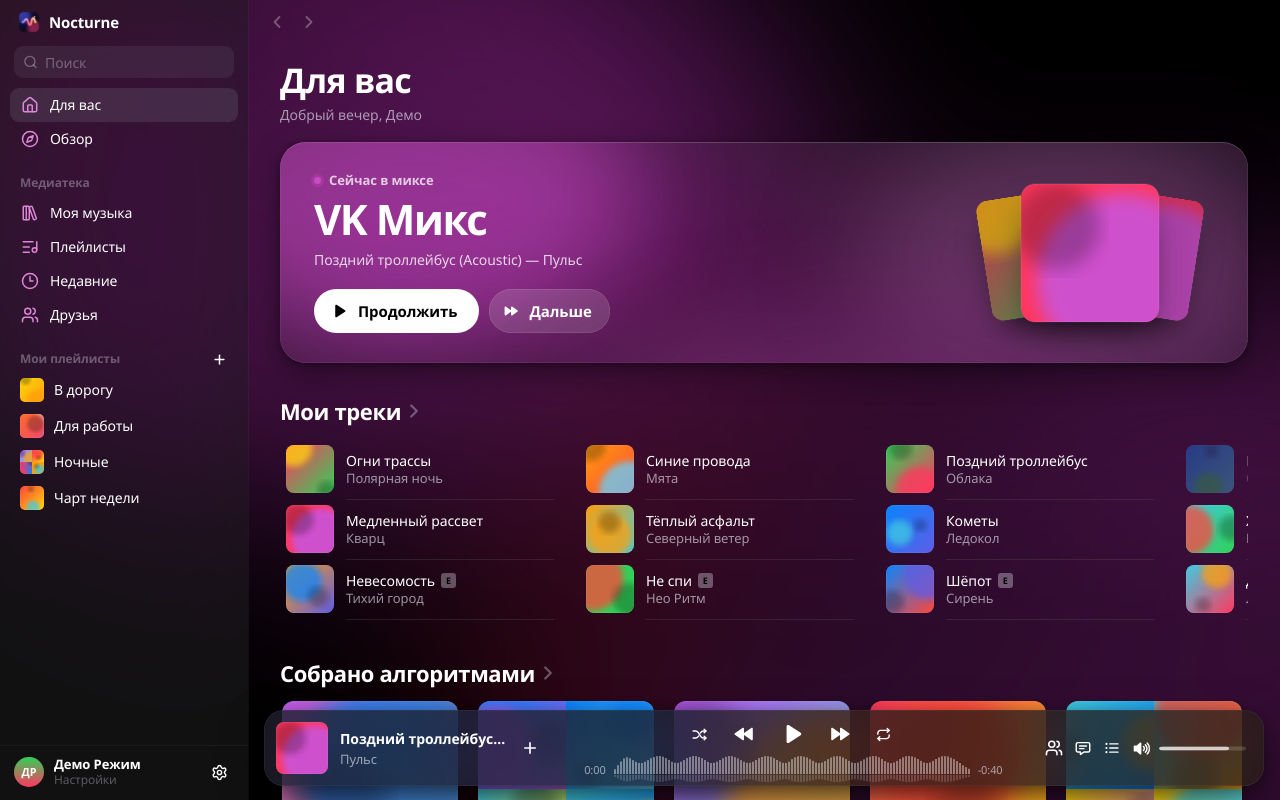
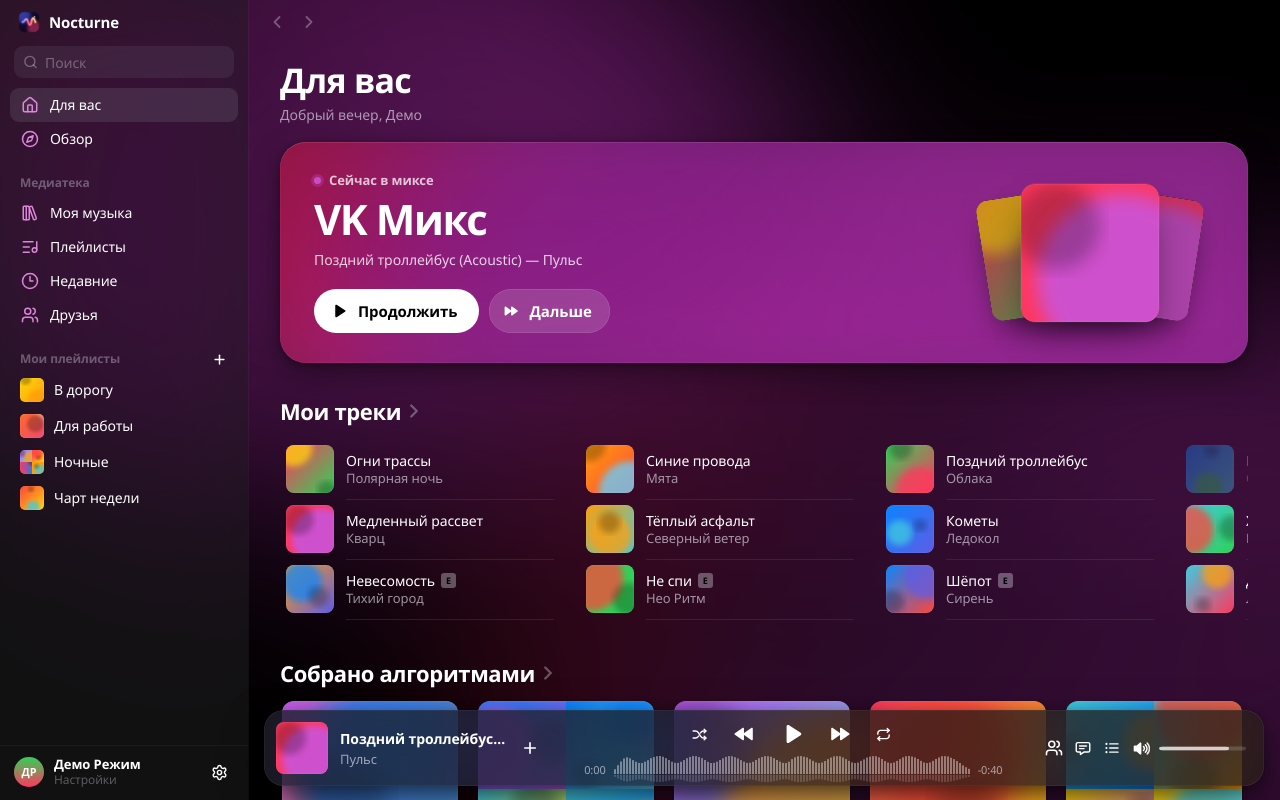
Before and after one commit to propanesmoker123/nocturne, a React (Vite) app: page / in a window 1280 px wide. Both pictures are taken after a click on the button "Слушать". Built offline with nearby package versions, Linux system fonts and the light colour scheme.

Commit message:
feat: the VK Mix card glows in the wallpaper's colours — the playing cover, a preset's colours, or plain glass over your own picture — instead of always the accent

```diff
--- a/src/components/cards.module.css
+++ b/src/components/cards.module.css
@@ -433,14 +433,14 @@
   height: 120%;
   left: -12%;
   top: -40%;
-  background: var(--accent);
+  background: var(--aura-1, var(--accent));
 }
 .mixAura i:nth-child(2) {
   width: 38%;
   height: 110%;
   right: 4%;
   top: -10%;
-  background: color-mix(in oklab, var(--accent) 55%, #fff 20%);
+  background: var(--aura-2, color-mix(in oklab, var(--accent) 55%, #fff 20%));
   opacity: 0.35;
   animation-duration: 23s;
   animation-direction: alternate-reverse;
@@ -450,7 +450,7 @@
   height: 90%;
   left: 30%;
   bottom: -70%;
-  background: color-mix(in oklab, var(--accent) 70%, #000);
+  background: var(--aura-3, color-mix(in oklab, var(--accent) 70%, #000));
   opacity: 0.6;
   animation-duration: 27s;
 }
@@ -461,6 +461,27 @@
 }
 .mix[data-live] .mixAura i {
   opacity: 0.75;
+}
+/* in the wallpaper's colours: no accent tint in the glass itself */
+.mix[data-aura] {
+  background: var(--mat-thin);
+}
+.mix[data-aura='glass'] .mixAura {
+  display: none;
+}
+/* the playing cover, blurred into a glow — the same picture the dynamic wallpaper is made of */
+.mixAuraCover {
+  position: absolute;
+  inset: -40% -10%;
+  width: 120%;
+  height: 180%;
+  object-fit: cover;
+  filter: blur(56px) saturate(1.5);
+  opacity: 0.5;
+  transition: opacity var(--dur-3) var(--ease-out);
+}
+.mix[data-live] .mixAuraCover {
+  opacity: 0.65;
 }
 .mixBody {
   min-width: 0;
--- a/src/components/cards.tsx
+++ b/src/components/cards.tsx
@@ -4,6 +4,7 @@
 import { useRouter } from '../app/router'
 import { openTrackMenu, playlistMenuItems } from '../app/trackActions'
 import { formatPlays, formatPlaysShort, formatTime, pluralRu } from '../lib/format'
+import { useSettings, type WallpaperConfig } from '../lib/settings'
 import { upcoming } from '../player/queue'
 import { usePlayer } from '../player/store'
 import * as vk from '../vk/api'
@@ -15,6 +16,7 @@
 import { EdgeArrows, useHorizontalScroll } from './HScroll'
 import { IconForward, IconMore, IconPause, IconPlay } from './Icons'
 import s from './cards.module.css'
+import { PRESETS } from './Wallpaper'
 
 /** `onOpen` turns the title into a link to the full list, marked with a chevron. */
 export function Section({
@@ -286,22 +288,44 @@
   )
 }
 
+/** The mix card glows in the wallpaper's colours: the playing cover under a dynamic wallpaper,
+ *  a preset's own colours, or plain glass over a picture or video of your own. */
+function mixAura(w: WallpaperConfig, cover: string | undefined): { kind: 'cover'; src: string } | { kind: 'colors'; colors: [string, string, string] } | { kind: 'glass' } {
+  if (w.kind === 'dynamic') return cover ? { kind: 'cover', src: cover } : { kind: 'colors', colors: PRESETS.dusk.colors }
+  if (w.kind === 'preset') return { kind: 'colors', colors: PRESETS[w.preset].colors }
+  return { kind: 'glass' }
+}
+
 export function MixHero({ title, description, covers = [] }: { title: string; description?: string; covers?: string[] }) {
   const source = usePlayer((p) => p.source)
   const isPlaying = usePlayer((p) => p.isPlaying)
   const current = usePlayer((p) => p.current)
   const queue = usePlayer((p) => p.queue)
   const [busy, setBusy] = useState(false)
+  const wallpaper = useSettings((x) => x.wallpaper)
+  const aura = mixAura(wallpaper, current?.cover?.m)
   const playingMix = source?.kind === 'mix'
   const live = playingMix && current ? current : null
   // Front card first: what plays now and what comes next, or a taste of the catalog.
   const stack = live ? [live.cover?.m, ...(queue ? upcoming(queue) : []).slice(0, 2).map((t) => t.cover?.m)] : covers.slice(0, 3)
   return (
-    <section className={s.mix} aria-label="VK Микс" data-live={(playingMix && isPlaying) || undefined}>
+    <section
+      className={s.mix}
+      aria-label="VK Микс"
+      data-live={(playingMix && isPlaying) || undefined}
+      data-aura={aura.kind}
+      style={aura.kind === 'colors' ? ({ ['--aura-1' as string]: aura.colors[0], ['--aura-2' as string]: aura.colors[1], ['--aura-3' as string]: aura.colors[2] } as CSSProperties) : undefined}
+    >
       <div className={s.mixAura} aria-hidden="true">
-        <i />
-        <i />
-        <i />
+        {aura.kind === 'cover' ? (
+          <img className={s.mixAuraCover} src={aura.src} alt="" referrerPolicy="no-referrer" />
+        ) : (
+          <>
+            <i />
+            <i />
+            <i />
+          </>
+        )}
       </div>
       <div className={s.mixBody}>
         <div className={s.mixKicker}>
```
